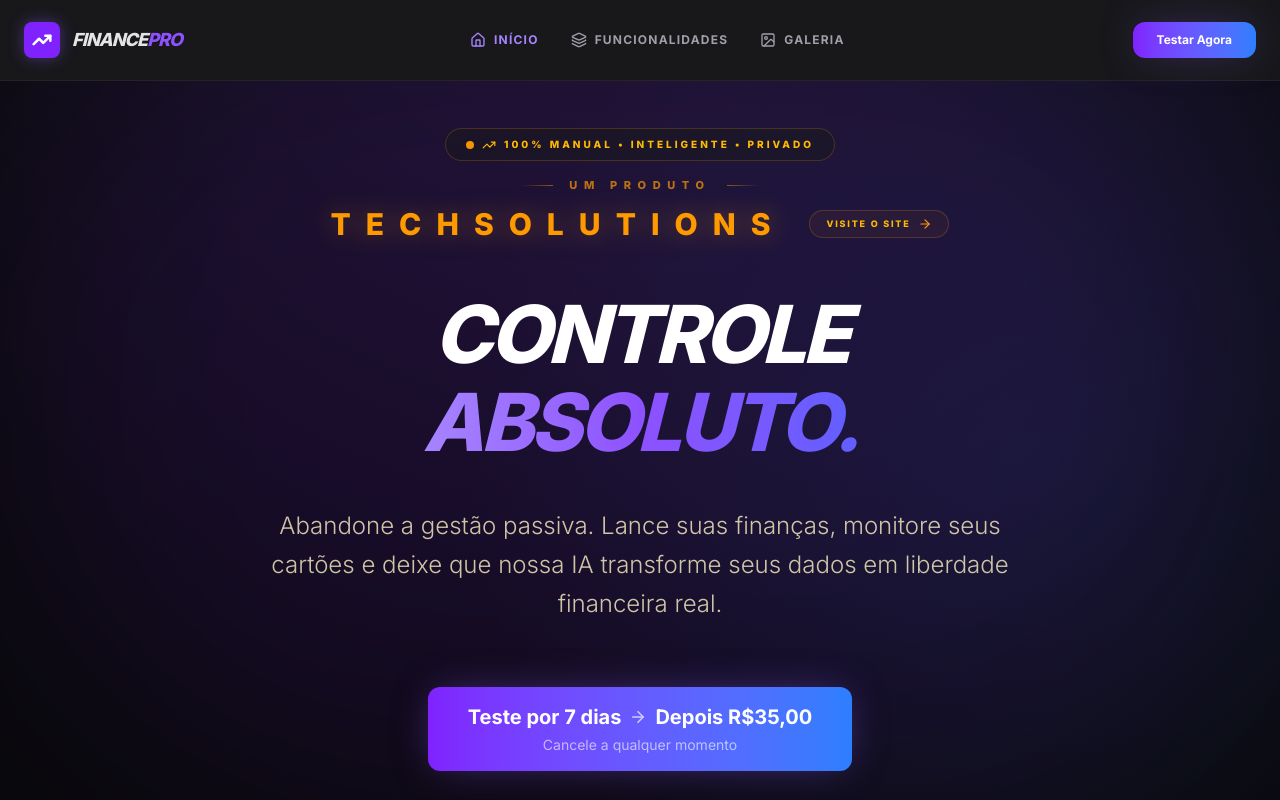
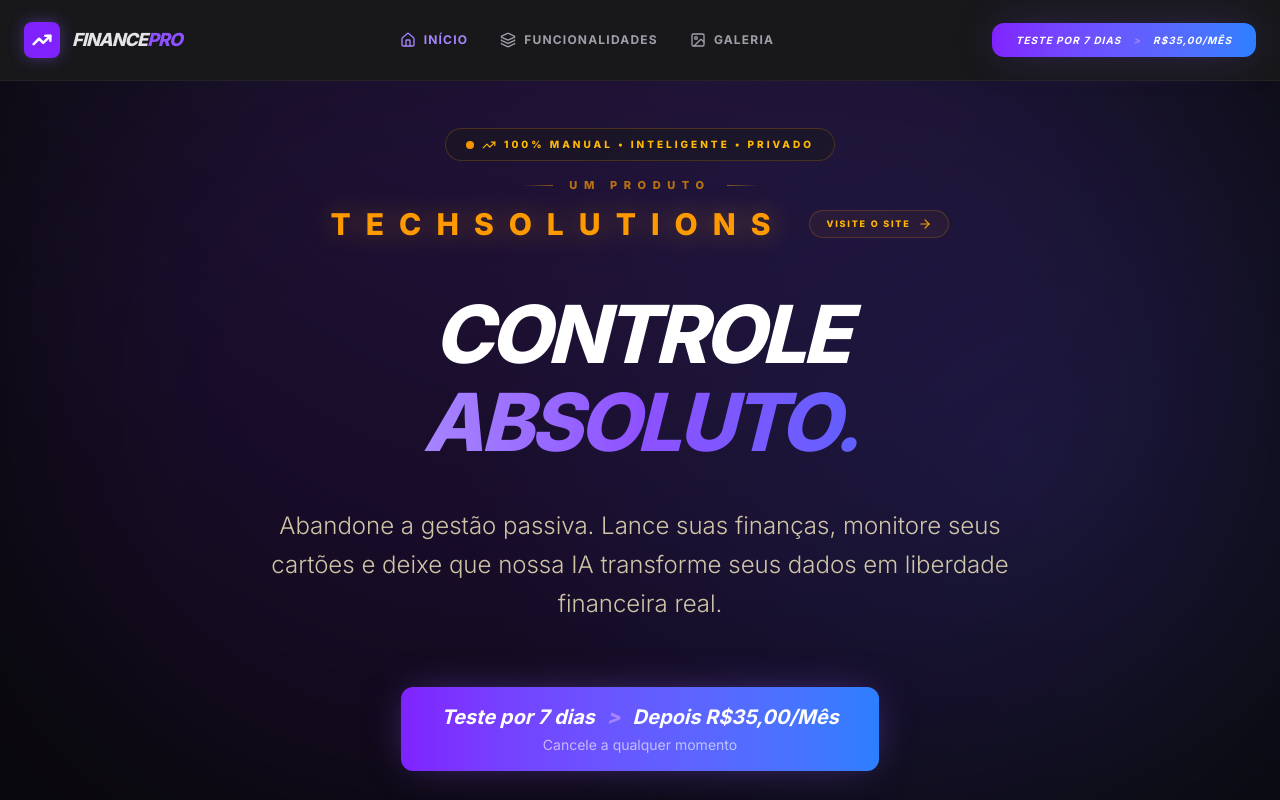
Before and after one commit to abreu64/appfinance, a React (Vite) app: page / in a window 1280 px wide. Shown: the top 800 px of the page. Built offline with nearby package versions, Linux system fonts and the light colour scheme.

Commit message:
Melhorando botões

```diff
--- a/components/Navbar.tsx
+++ b/components/Navbar.tsx
@@ -59,16 +59,16 @@ export const Navbar: React.FC<NavbarProps> = ({ onOpenFeatures, onOpenGallery, o
           ))}
         </div>
 
-        {/* CTA Button */}
         <div className="hidden md:block">
-          <Button onClick={onTestNow} variant="glow" size="md" className="!py-2.5 !px-6 text-xs cursor-pointer">
-            Testar Agora
+          <Button onClick={onTestNow} variant="glow" size="md" className="!py-2.5 !px-6 text-[10px] cursor-pointer font-black uppercase tracking-widest italic">
+            Teste por 7 dias <span className="text-violet-400 px-1">&gt;</span> R$35,00/Mês
           </Button>
         </div>
 
-        {/* Mobile Menu Placeholder */}
         <div className="md:hidden">
-          <Button onClick={onTestNow} variant="primary" size="sm" className="cursor-pointer">Testar</Button>
+          <Button onClick={onTestNow} variant="primary" size="sm" className="cursor-pointer font-black uppercase italic text-[10px]">
+            Testar <span className="text-violet-300 px-0.5">&gt;</span>
+          </Button>
         </div>
 
       </div>
--- a/components/TrialButton.tsx
+++ b/components/TrialButton.tsx
@@ -15,10 +15,10 @@ export const TrialButton: React.FC<TrialButtonProps> = ({ onClick, className = '
             className={`py-3 md:py-4 px-6 md:px-10 flex flex-col items-center ${className}`}
         >
             <div className="flex flex-col items-center leading-tight">
-                <span className="text-sm md:text-xl font-bold flex items-center gap-2">
+                <span className="text-sm md:text-xl font-bold flex items-center gap-2 italic">
                     Teste por 7 dias
-                    <ArrowRight size={18} className="group-hover:translate-x-1 transition-transform duration-300 opacity-70" />
-                    Depois R$35,00
+                    <span className="text-violet-400 font-black px-1 group-hover:translate-x-1 transition-transform duration-300">&gt;</span>
+                    Depois R$35,00/Mês
                 </span>
                 <span className="text-[10px] md:text-sm font-normal opacity-60 mt-1">
                     Cancele a qualquer momento
```
